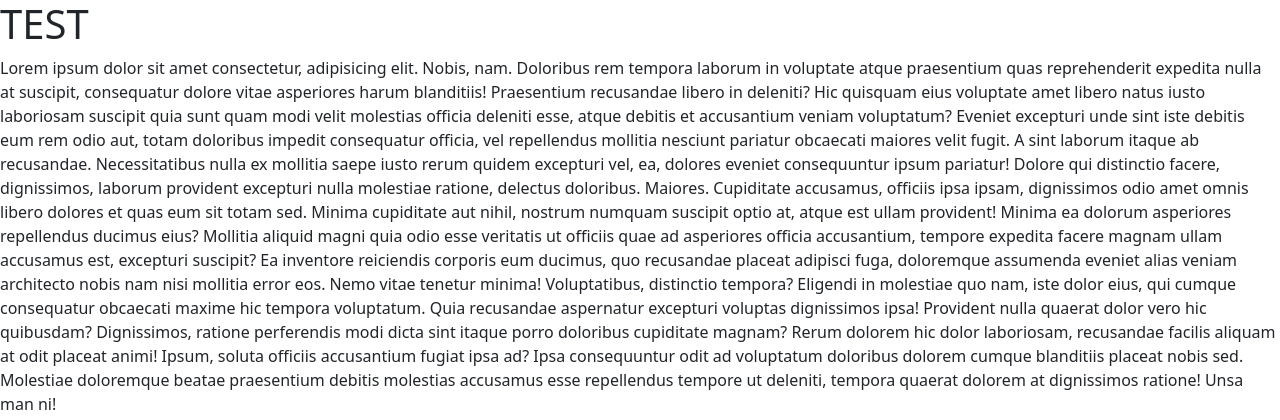
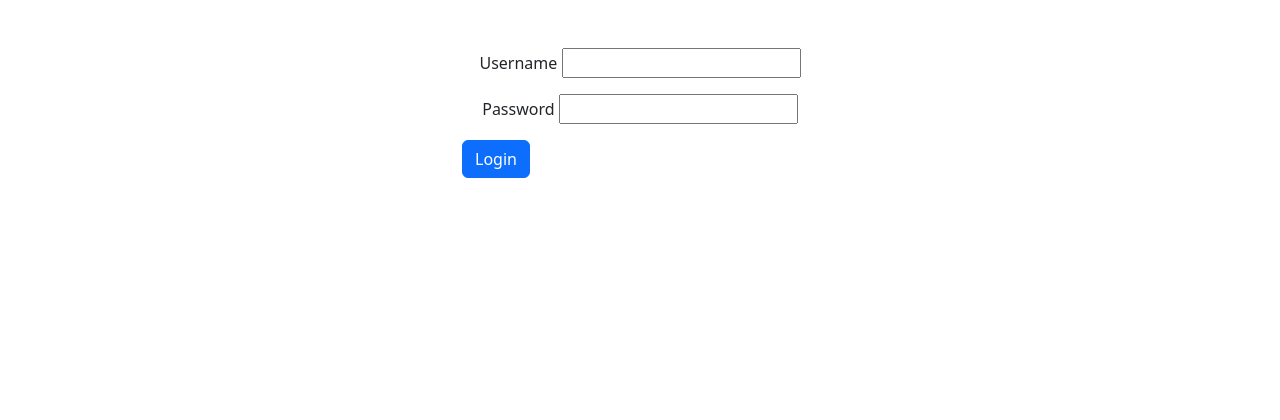
Before and after one commit to Eboni1/3rdSem, a PHP site: page / in a window 1280 px wide. Shown: the top 420 px of the page. Run offline with PHP 8.4, Linux system fonts and the light colour scheme.

Commit message:
login page, no design, no function

```diff
--- a/index.php
+++ b/index.php
@@ -7,11 +7,12 @@
         <link rel="stylesheet" href="https://cdnjs.cloudflare.com/ajax/libs/animate.css/4.1.1/animate.min.css">
         <script src="https://cdn.jsdelivr.net/npm/bootstrap@5.3.2/dist/js/bootstrap.min.js"></script>
         <script src="https://cdn.jsdelivr.net/npm/bootstrap@5.3.2/dist/js/bootstrap.bundle.min.js"></script>
+        <link rel="stylesheet" href="style.css">
     <title>Login</title>
 </head>
 <body>
-    <div class="row">
-        <!-- This is test for github connection -->
+    <!-- <div class="row">
+        This is test for github connection
         <h1>TEST</h1>
         <p>Lorem ipsum dolor sit amet consectetur, adipisicing elit. Nobis, nam. Doloribus rem tempora laborum in voluptate atque praesentium quas reprehenderit expedita nulla at suscipit, consequatur dolore vitae asperiores harum blanditiis!
         Praesentium recusandae libero in deleniti? Hic quisquam eius voluptate amet libero natus iusto laboriosam suscipit quia sunt quam modi velit molestias officia deleniti esse, atque debitis et accusantium veniam voluptatum?
@@ -26,6 +27,34 @@
 
         Unsa man ni!
     </p>
-    </div>
+    </div> -->
+    <div class="container mt-5 mb-3">
+            <form action="" method="post">
+                <div class="row mb-3">
+                    <div class="col-sm-4"></div>
+                    <div class="col-sm-4 text-center">
+                        <label for="">Username</label>
+                        <input type="text" name="username">
+                    </div>
+                    <div class="col-sm-4"></div>
+                </div>
+                <div class="row mb-3">
+                    <div class="col-sm-4"></div>
+                    <div class="col-sm-4 text-center">
+                        <label for="">Password</label>
+                        <input type="password" name="password">
+                    </div>
+                    <div class="col-sm-4"></div>
+                </div>
+                <div class="row mt-3">
+                    <div class="col-sm-4"></div>
+                    <div class="col-sm-4">
+                    <button type="submit" class="btn btn-primary">Login</button>
+                    <!-- <a href="signup.php">Signup</a> -->
+                    </div>
+                    <div class="col-sm-4"></div>
+                </div>
+            </form>
+        </div>
 </body>
 </html>
```
Also changed, not shown: style.css (added).
